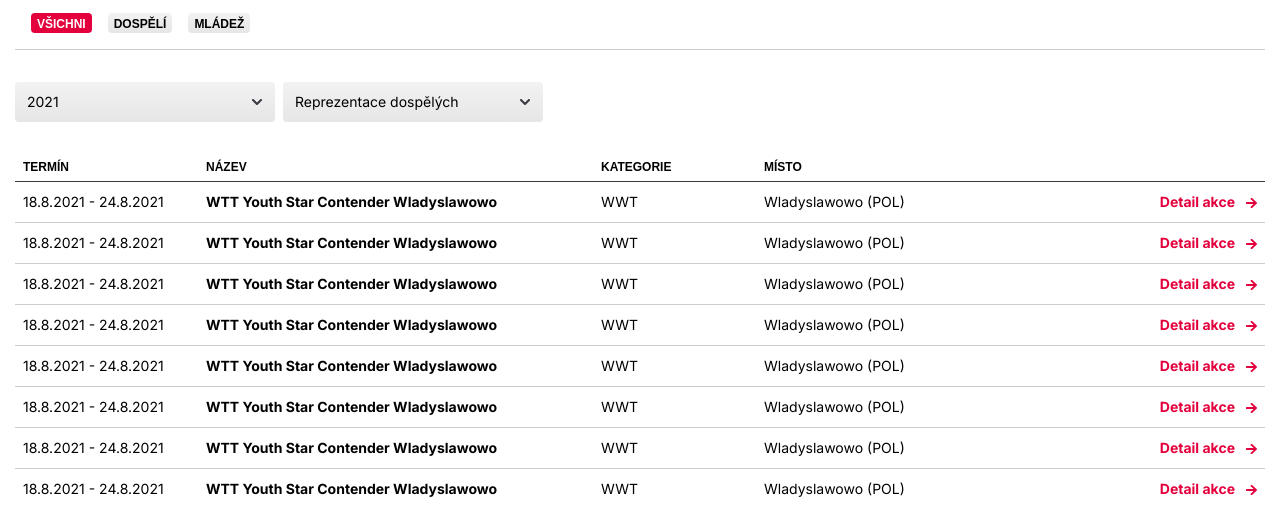
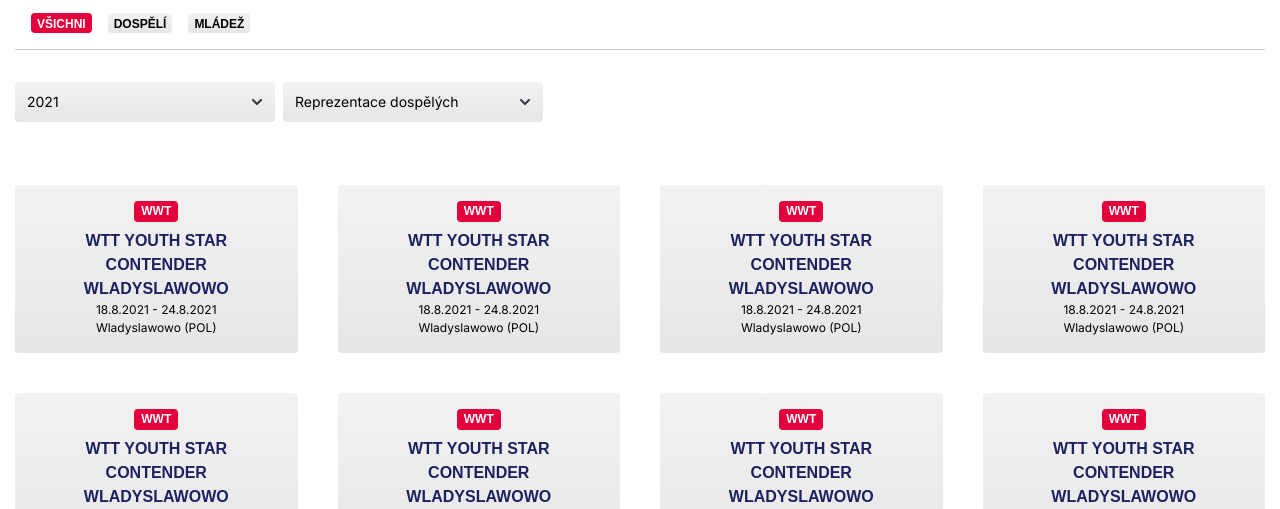
Before and after one commit to mizza-cz/ping-pong.cz, a website: page app/akce.html in a window 1280 px wide. Shown: the part 291-800 px from the top of the page. Drawn offline with nearby package versions, Linux system fonts and the light colour scheme; a web font is replaced by a local one.

```diff
--- a/app/akce.html
+++ b/app/akce.html
@@ -345,7 +345,7 @@
               <option>Reprezentace 3</option>
             </select>
            </form>
-           <div class="akce__table">
+           <!-- <div class="akce__table">
               <table>
                <tr>
                   <th>TERMÍN</th>
@@ -429,7 +429,82 @@
 
 
               </table>
-           </div>
+           </div> -->
+
+           <div class="hp-akce__inner">
+            <div class="hp-akce__item">
+               <a class="hp-akce__link" href="#">
+                  <span>WWT</span>
+                  <h4>WTT Youth Star Contender Wladyslawowo</h4>
+                  <p>18.8.2021 - 24.8.2021</p>
+                  <p>Wladyslawowo (POL)</p>
+               </a>
+            </div>
+            <div class="hp-akce__item">
+               <a class="hp-akce__link" href="#">
+                  <span>WWT</span>
+                  <h4>WTT Youth Star Contender Wladyslawowo</h4>
+                  <p>18.8.2021 - 24.8.2021</p>
+                  <p>Wladyslawowo (POL)</p>
+               </a>
+            </div>
+            <div class="hp-akce__item">
+               <a class="hp-akce__link" href="#">
+                  <span>WWT</span>
+                  <h4>WTT Youth Star Contender Wladyslawowo</h4>
+                  <p>18.8.2021 - 24.8.2021</p>
+                  <p>Wladyslawowo (POL)</p>
+               </a>
+            </div>
+            <div class="hp-akce__item">
+               <a class="hp-akce__link" href="#">
+                  <span>WWT</span>
+                  <h4>WTT Youth Star Contender Wladyslawowo</h4>
+                  <p>18.8.2021 - 24.8.2021</p>
+                  <p>Wladyslawowo (POL)</p>
+               </a>
+            </div>
+            <div class="hp-akce__item">
+               <a class="hp-akce__link" href="#">
+                  <span>WWT</span>
+                  <h4>WTT Youth Star Contender Wladyslawowo</h4>
+                  <p>18.8.2021 - 24.8.2021</p>
+                  <p>Wladyslawowo (POL)</p>
+               </a>
+            </div>
+            <div class="hp-akce__item">
+               <a class="hp-akce__link" href="#">
+                  <span>WWT</span>
+                  <h4>WTT Youth Star Contender Wladyslawowo</h4>
+                  <p>18.8.2021 - 24.8.2021</p>
+                  <p>Wladyslawowo (POL)</p>
+               </a>
+            </div>
+            <div class="hp-akce__item">
+               <a class="hp-akce__link" href="#">
+                  <span>WWT</span>
+                  <h4>WTT Youth Star Contender Wladyslawowo</h4>
+                  <p>18.8.2021 - 24.8.2021</p>
+                  <p>Wladyslawowo (POL)</p>
+               </a>
+            </div>
+            <div class="hp-akce__item">
+               <a class="hp-akce__link" href="#">
+                  <span>WWT</span>
+                  <h4>WTT Youth Star Contender Wladyslawowo</h4>
+                  <p>18.8.2021 - 24.8.2021</p>
+                  <p>Wladyslawowo (POL)</p>
+               </a>
+            </div>
+            <div class="hp-akce__item">
+               <a class="hp-akce__link" href="#">
+                  <span>WWT</span>
+                  <h4>WTT Youth Star Contender Wladyslawowo</h4>
+                  <p>18.8.2021 - 24.8.2021</p>
+                  <p>Wladyslawowo (POL)</p>
+               </a>
+            </div>
+         </div>
            <a class="link" href="#" download="">export do pdf</a>
 
 
--- a/app/scss/_akce.scss
+++ b/app/scss/_akce.scss
@@ -1,4 +1,11 @@
 .akce{
+   .hp-akce__inner{
+      flex-wrap: wrap;
+   }
+   .hp-akce__item{
+      text-align: center;
+      margin-bottom: 40px;
+   }
    .main__filtr{
       margin-bottom: 32px;
    }
@@ -55,3 +62,12 @@
       }
    }
 }
+@media(max-width:660px){
+   .akce .hp-akce__inner{
+      margin-top: 0px;
+      margin-bottom: 20px;
+   }
+   .akce .hp-akce__item{
+      margin-bottom: 20px;
+   }
+}
--- a/app/scss/_global.scss
+++ b/app/scss/_global.scss
@@ -384,6 +384,8 @@
    &__tel{
       &::before{
          background-image: url('../images/svg/mobile-solid.svg');
+         width: 10px !important;
+         left: 2px !important;
       }
    }
    &__web{
--- a/app/scss/_oddil.scss
+++ b/app/scss/_oddil.scss
@@ -111,7 +111,15 @@
       }
    }
 }
+@media(max-width:640px){
+   .oddil__content{
+      margin-top: 8px;
+   }
+}
 @media(max-width:600px){
+   .menu-info li{
+      text-align: left;
+   }
    .oddil .main__tabs{
       margin-bottom: 20px;
    }
```
Also changed, not shown: app/css/style.min.css.
